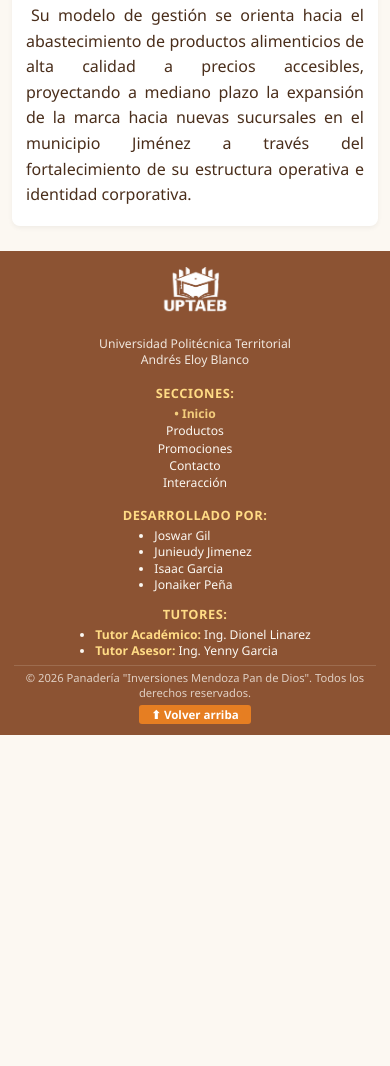
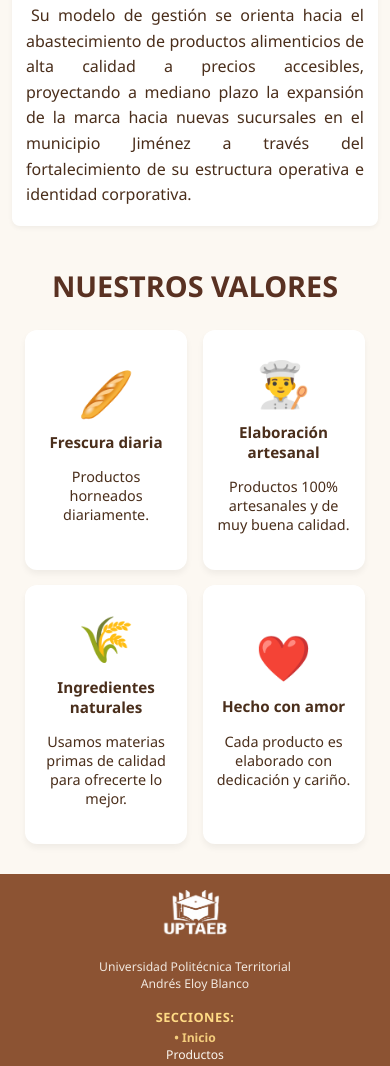
Before and after one commit to inversionesmendoza/inversionesmendoza.github.io, a plain HTML site: page index.html in a window 390 px wide. Shown: the part 1270-2336 px from the top of the page. Before the commit the page ends 2005 px from the top, so only its background shows below. Drawn offline with Linux system fonts and the light colour scheme.

Commit message:
Actualizando contenido de la pagina

```diff
--- a/estilos.css
+++ b/estilos.css
@@ -1,7 +1,3 @@
-/* ==========================================================================
-   INVERSIONES MENDOZA PAN DE DIOS - ESTILOS PRINCIPALES
-   ========================================================================== */
-
 /* --------------------------------------------------------------------------
    1. RESET Y CONFIGURACIÓN BASE
    -------------------------------------------------------------------------- */
@@ -321,6 +317,73 @@ body {
     text-transform: uppercase;
     margin-top: 40px;
 }
+
+/* Sección de valores informativos */
+.seccion-valores {
+    margin: 40px 0 30px 0;
+    text-align: center;
+}
+
+.titulo-valores {
+    font-size: 1.80rem;
+    color: #593122;
+    text-transform: uppercase;
+    margin-bottom: 25px;
+}
+
+.contenedor-valores {
+    display: flex;
+    justify-content: center;
+    gap: 30px;
+    flex-wrap: wrap;
+}
+
+.tarjeta-valor {
+    display: flex;
+    flex-direction: column;
+    align-items: center;
+    justify-content: center;
+    background-color: #ffffff;
+    padding: 22px 20px;
+    border-radius: 12px;
+    color: #4a2e1b;
+    width: 140px;
+    min-height: 140px;
+    box-shadow: 0 4px 6px rgba(0, 0, 0, 0.05);
+    transition: transform 0.3s cubic-bezier(0.25, 0.8, 0.25, 1), box-shadow 0.3s ease;
+    cursor: default;
+}
+
+.tarjeta-valor:hover {
+    transform: translateY(-8px);
+    box-shadow: 0 12px 20px rgba(140, 83, 51, 0.15);
+}
+
+.tarjeta-valor .icono-valor {
+    font-size: 2.8rem;
+    margin-bottom: 10px;
+    transition: transform 0.3s ease;
+}
+
+.tarjeta-valor:hover .icono-valor {
+    transform: scale(1.15) rotate(5deg);
+}
+
+.tarjeta-valor .texto-valor {
+    font-size: 0.95rem;
+    font-weight: 600;
+    line-height: 1.3;
+    text-align: center;
+}
+
+#texto-valor-abajo {
+    font-size: 0.90rem;
+    color: #4a2e1b;
+    text-align: center;
+}
+
+
+
 
 /* --------------------------------------------------------------------------
    4. CATÁLOGO DE PRODUCTOS (PRODUCTOS.HTML)
@@ -1245,6 +1308,73 @@ body {
         font-size: 0.82rem;
     }
 
+    /* Valores empresa móvil */
+    .seccion-valores {
+        margin: 40px 0 30px 0;
+        text-align: center;
+    }
+
+    .titulo-valores {
+        font-size: 1.80rem;
+        color: #593122;
+        text-transform: uppercase;
+        margin-bottom: 25px;
+    }
+
+    .contenedor-valores {
+        display: grid;
+        grid-template-columns: 1fr 1fr;
+        justify-content: center;
+        gap: 15px;
+        flex-wrap: wrap;
+        max-width: 340px;
+        margin: 0 auto;
+    }
+
+    .tarjeta-valor {
+        display: flex;
+        flex-direction: column;
+        align-items: center;
+        justify-content: center;
+        background-color: #ffffff;
+        padding: 22px 12px;
+        border-radius: 12px;
+        color: #4a2e1b;
+        width: 85%;
+        min-height: 140px;
+        box-shadow: 0 4px 6px rgba(0, 0, 0, 0.05);
+        transition: transform 0.3s cubic-bezier(0.25, 0.8, 0.25, 1), box-shadow 0.3s ease;
+        cursor: default;
+    }
+
+    .tarjeta-valor:hover {
+        transform: translateY(-8px);
+        box-shadow: 0 12px 20px rgba(140, 83, 51, 0.15);
+    }
+
+    .tarjeta-valor .icono-valor {
+        font-size: 2.8rem;
+        margin-bottom: 10px;
+        transition: transform 0.3s ease;
+    }
+
+    .tarjeta-valor:hover .icono-valor {
+        transform: scale(1.15) rotate(5deg);
+    }
+
+    .tarjeta-valor .texto-valor {
+        font-size: 0.95rem;
+        font-weight: 600;
+        line-height: 1.3;
+        text-align: center;
+    }
+
+    #texto-valor-abajo {
+        font-size: 0.90rem;
+        color: #4a2e1b;
+        text-align: center;
+    }
+
     /* Catálogo móvil */
     .grid-catalogo {
         gap: 15px;
@@ -1426,6 +1556,7 @@ body {
 .bienvenida,
 .accesos-directos,
 .resena-historica,
+.seccion-valores,
 .contenedor-tarjeta,
 .bloque-texto-resena {
     opacity: 0.1;
@@ -1450,6 +1581,10 @@ body {
     animation-delay: 0.2s;
 }
 
+.seccion-valores {
+    animation-delay: 0.25s;
+}
+
 @keyframes aparecerPantalla {
     from {
         opacity: 0.3;
--- a/index.html
+++ b/index.html
@@ -116,6 +116,33 @@
                     corporativa.</p>
             </div>
         </section>
+
+        <!-- Sección informativa de valores de la panadería -->
+        <section class="seccion-valores">
+            <h2 class="titulo-valores">Nuestros Valores</h2>
+            <div class="contenedor-valores">
+                <div class="tarjeta-valor">
+                    <span class="icono-valor">🥖</span>
+                    <span class="texto-valor">Frescura diaria</span>
+                    <p id="texto-valor-abajo">Productos horneados diariamente.</p>
+                </div>
+                <div class="tarjeta-valor">
+                    <span class="icono-valor">👨‍🍳</span>
+                    <span class="texto-valor">Elaboración artesanal</span>
+                    <p id="texto-valor-abajo">Productos 100% artesanales y de muy buena calidad.</p>
+                </div>
+                <div class="tarjeta-valor">
+                    <span class="icono-valor">🌾</span>
+                    <span class="texto-valor">Ingredientes naturales</span>
+                    <p id="texto-valor-abajo">Usamos materias primas de calidad para ofrecerte lo mejor.</p>
+                </div>
+                <div class="tarjeta-valor">
+                    <span class="icono-valor">❤️</span>
+                    <span class="texto-valor">Hecho con amor</span>
+                    <p id="texto-valor-abajo">Cada producto es elaborado con dedicación y cariño.</p>
+                </div>
+            </div>
+        </section>
     </main>
 
     <!-- Pie de página con créditos del equipo, navegación y la UPTAEB -->
```
Also changed, not shown: contacto.html (+2 -1 lines).
